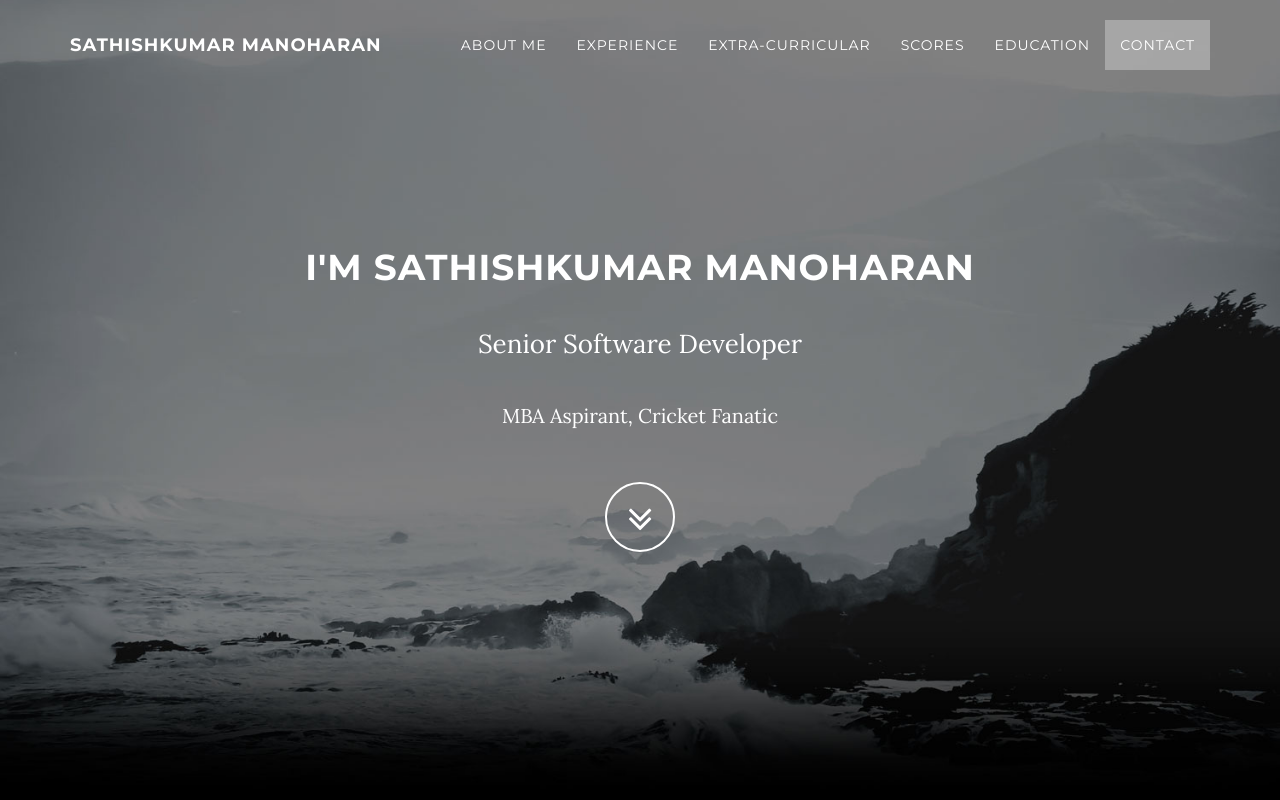
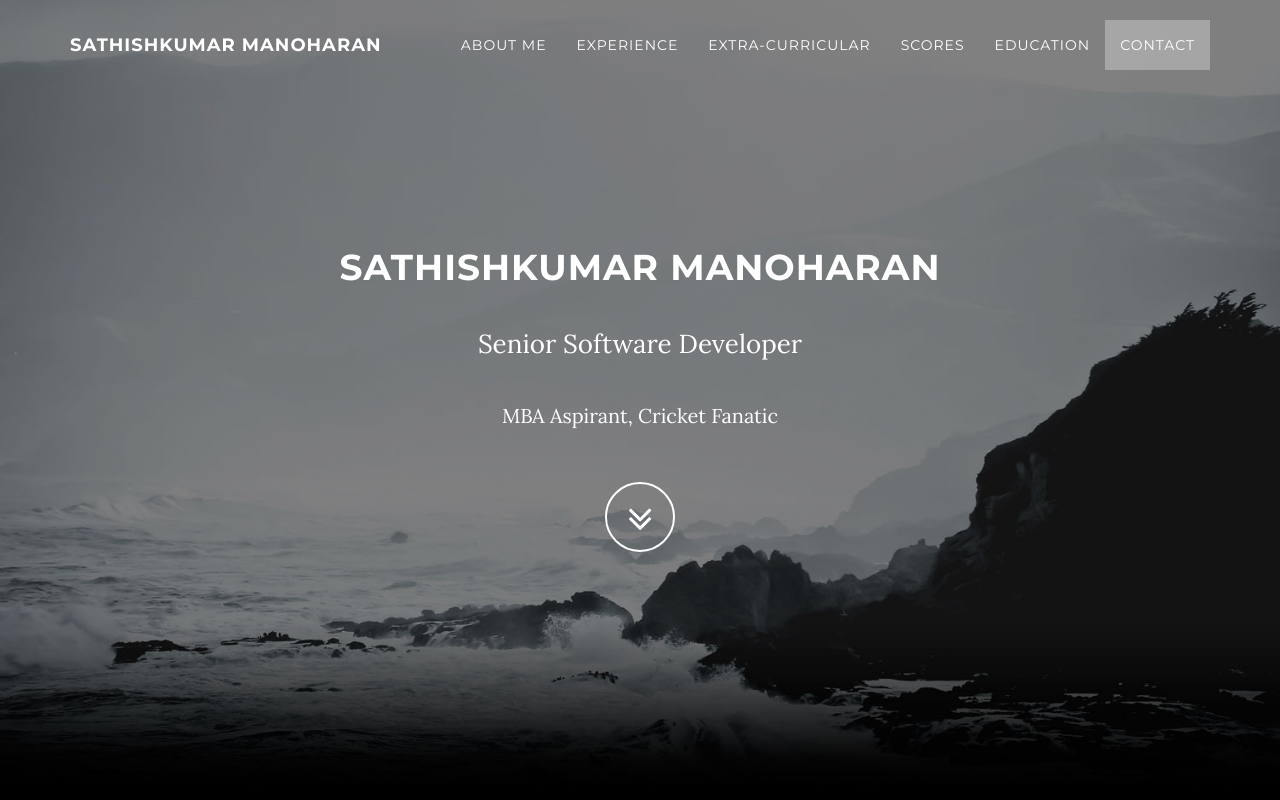
Before and after one commit to sathishmano/sathishmano.github.io, a website: page index.html in a window 1280 px wide. Shown: the top 800 px of the page. Drawn offline with nearby package versions, Linux system fonts and the light colour scheme; some packages are replaced by stand-ins of ours.

```diff
--- a/index.html
+++ b/index.html
@@ -84,7 +84,7 @@
             <div class="container">
                 <div class="row">
                     <div class="col-md-8 col-md-offset-2">
-                        <h1>I'm Sathishkumar Manoharan</h1>
+                        <h1>Sathishkumar Manoharan</h1>
                         <p class="intro-text">Senior Software Developer</p>
                             <p>MBA Aspirant, Cricket Fanatic</p>
                         <a href="#about" class="btn btn-circle page-scroll">
```
